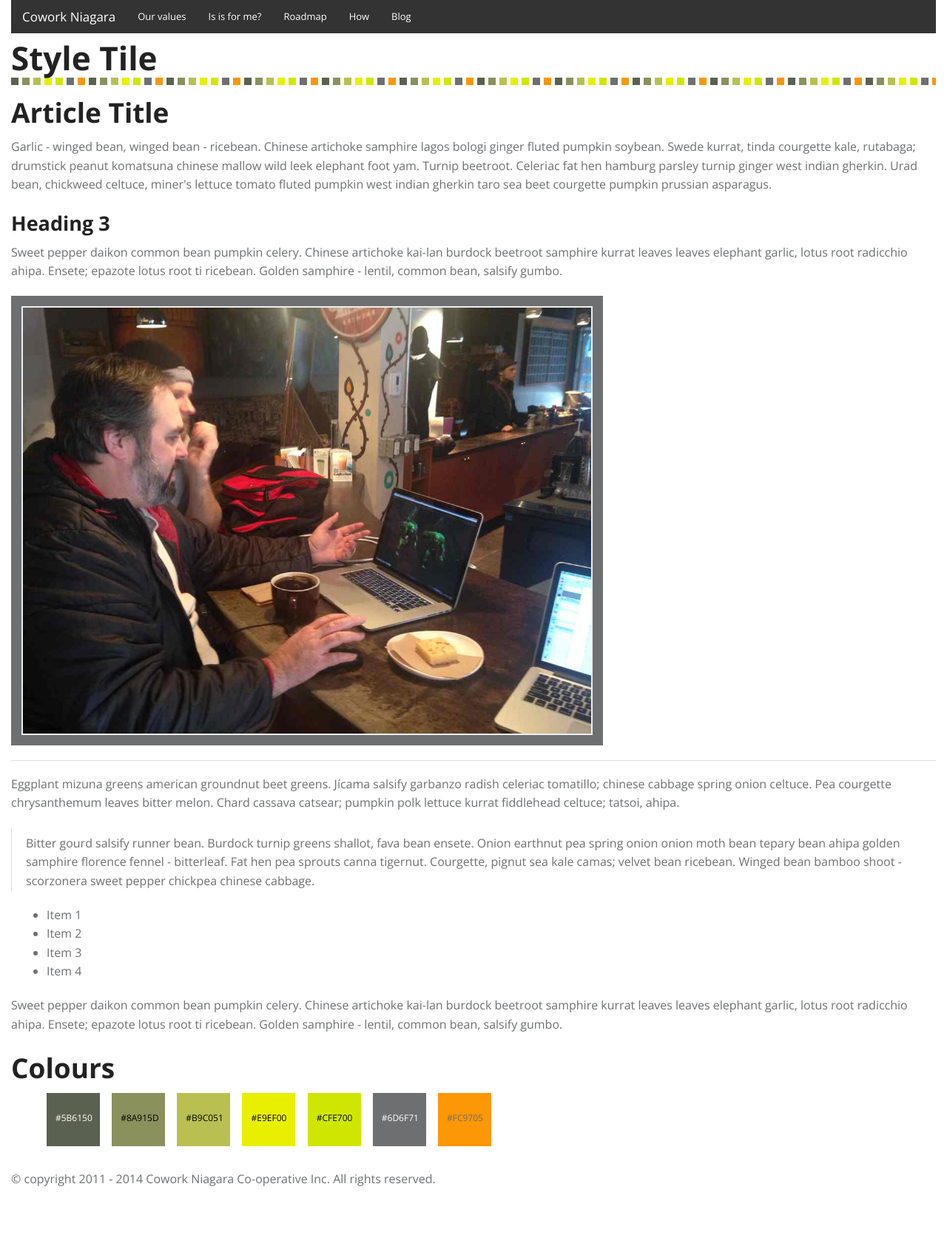
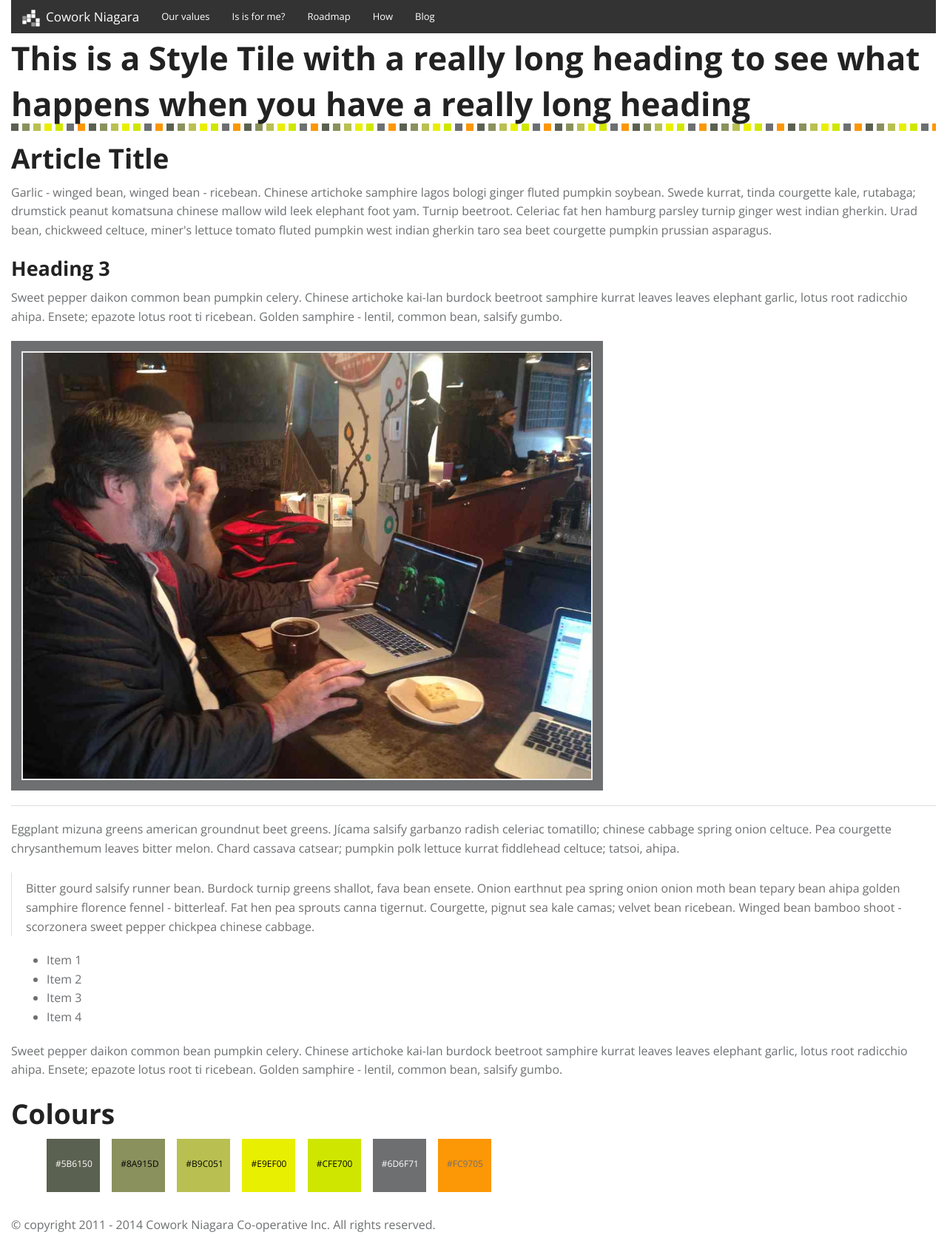
Before and after one commit to CoworkNiagara/coworkingniagara.github.io, a Jekyll site: the page built from styletile.html, in a window 1280 px wide. Shown: the whole page at 74% size. Built offline with Jekyll 4.4.1, drawn with Linux system fonts in a browser that asks for light colours; nearby versions of some CDN libraries; before the commit the page ends 1628 px from its top, so only the background shows below that.

Commit message:
Yes. This many changed files for a logo.

```diff
--- a/_includes/header.html
+++ b/_includes/header.html
@@ -2,7 +2,7 @@
   <nav class="navigation top-bar" data-topbar>
     <ul class="title-area">
       <li class="name">
-        <h1><a href="/">Cowork Niagara</a></h1>
+        <h1><a href="/"><img src="/images/1color-logo.png" height="32" width="32" alt="">Cowork Niagara</a></h1>
       </li>
     </ul>
     <section class="top-bar-section">
--- a/scss/app.scss
+++ b/scss/app.scss
@@ -78,3 +78,7 @@ body {
 
   }
 }
+
+.navigation .title-area h1 img {
+  padding-right: .5em;
+}
--- a/styletile.html
+++ b/styletile.html
@@ -4,7 +4,7 @@ description: A list of key milestones for Cowork Niagara
 layout: page
 ---
 <main id="styletile">
-  <h1 class="fancy-border">Style Tile</h1>
+  <h1 class="fancy-border">This is a Style Tile with a really long heading to see what happens when you have a really long heading</h1>
   <article>
     <h2>Article Title</h2>
 
```
Also changed, not shown: images/1color-logo.png (added), stylesheets/app.css, 10 other files.
